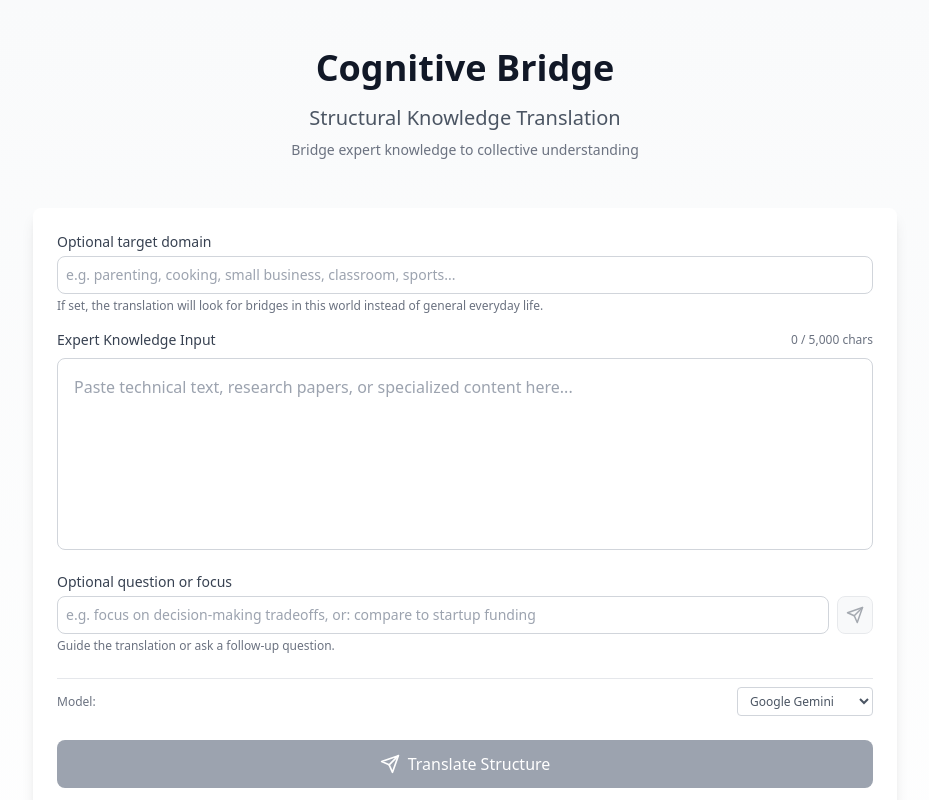
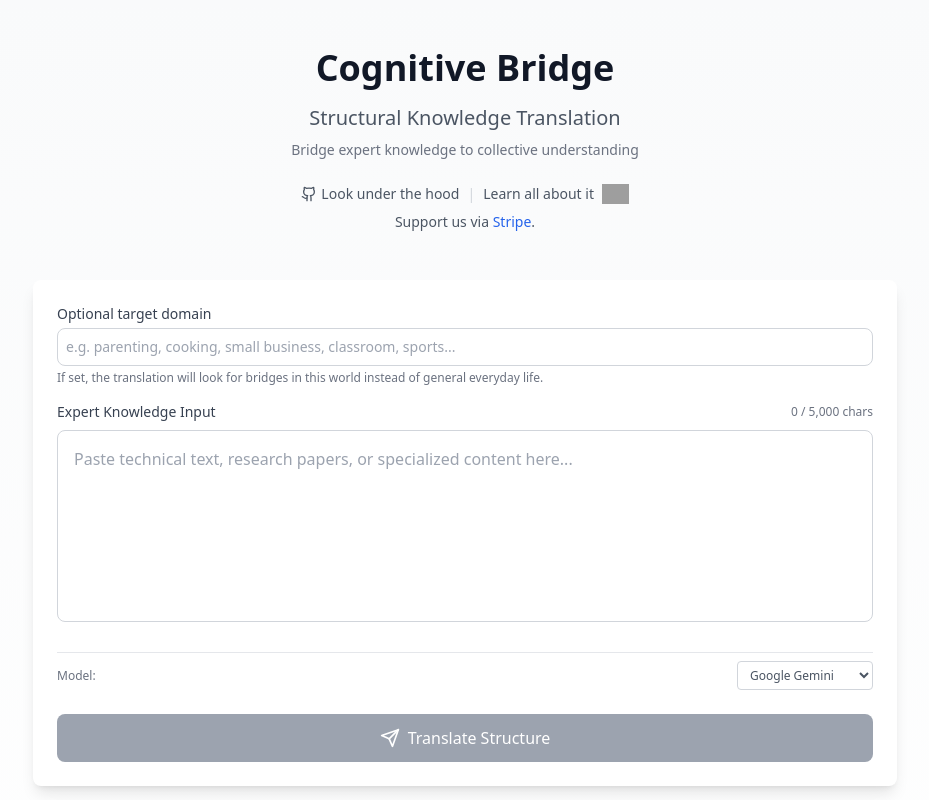
Before and after one commit to ServTrust/TrustNet, a Next.js app: page / in a window 1280 px wide. Shown: the top 800 px of the page, without its empty margins (175-1104 px from the left). Built offline with nearby package versions, Linux system fonts and the light colour scheme; grey boxes are pictures that could not be loaded.

Commit message:
initial public release

```diff
--- a/src/components/CognitiveBridge.jsx
+++ b/src/components/CognitiveBridge.jsx
@@ -1,7 +1,7 @@
 'use client'
 
 import { useState, useEffect } from 'react'
-import { Send, Loader2, X } from 'lucide-react'
+import { Send, Loader2, X, Github } from 'lucide-react'
 
 export default function CognitiveBridge() {
   const [input, setInput] = useState('')
@@ -11,8 +11,8 @@ export default function CognitiveBridge() {
   const [error, setError] = useState(null)
   const [model, setModel] = useState('gemini')
   const [targetDomain, setTargetDomain] = useState('')
-  const [userPrompt, setUserPrompt] = useState('')
-  const [context, setContext] = useState(null)
+
+
 
   // Load persisted model choice from localStorage
   useEffect(() => {
@@ -34,8 +34,8 @@ export default function CognitiveBridge() {
     setOutput('')
     setError(null)
     setTargetDomain('')
-    setUserPrompt('')
-    setContext(null)
+
+
   }
 
   const modelOptions = [
@@ -72,8 +72,8 @@ export default function CognitiveBridge() {
           text: input,
           model,
           targetDomain: targetDomain.trim() || null,
-          userPrompt: userPrompt.trim() || null,
-          context,
+
+
         }),
       })
 
@@ -119,18 +119,7 @@ export default function CognitiveBridge() {
       setLoadingStatus('Complete!')
       setOutput(data.translation)
       // Update local context so follow-up questions can refer back
-      setContext({
-        expertText: input,
-        targetDomain: targetDomain.trim() || null,
-        history: [
-          ...(context?.history || []),
-          {
-            model,
-            output: data.translation,
-            timestamp: Date.now(),
-          },
-        ],
-      })
+
     } catch (err) {
       console.error('Translation error:', err)
       setError(err.message || 'An error occurred. Please try again.')
@@ -153,6 +142,33 @@ export default function CognitiveBridge() {
           <p className="text-sm text-gray-500 mt-2">
             Bridge expert knowledge to collective understanding
           </p>
+
+          <div className="mt-6 space-y-2">
+            <div className="flex items-center justify-center gap-2 text-sm text-gray-600 flex-wrap">
+              <a
+                href="https://github.com/ServTrust/TrustNet"
+                target="_blank"
+                rel="noopener noreferrer"
+                className="flex items-center gap-1 hover:text-blue-600 hover:underline"
+              >
+                <Github size={16} />
+                Look under the hood
+              </a>
+              <span className="text-gray-300">|</span>
+              <span>Learn all about it</span>
+              <a
+                href="https://deepwiki.com/ServTrust/TrustNet"
+                target="_blank"
+                rel="noopener noreferrer"
+              >
+                <img src="https://deepwiki.com/badge.svg" alt="Ask DeepWiki" className="h-5" />
+              </a>
+            </div>
+
+            <p className="text-sm text-gray-600">
+              Support us via <a href="https://donate.stripe.com/14AaEWa98agEchnb1H0Ba00" target="_blank" rel="noopener noreferrer" className="text-blue-600 hover:underline font-medium">Stripe</a>.
+            </p>
+          </div>
         </header>
 
         <div className="bg-white rounded-lg shadow-lg p-6 space-y-6">
@@ -187,7 +203,7 @@ export default function CognitiveBridge() {
                   <span className={`text-xs ${input.length > 5000 ? 'text-orange-600 font-medium' : 'text-gray-500'}`}>
                     {input.length.toLocaleString()} / 5,000 chars
                   </span>
-                  {(input || output || targetDomain || userPrompt) && (
+                  {(input || output || targetDomain) && (
                     <button
                       onClick={handleClear}
                       disabled={loading}
@@ -214,33 +230,7 @@ export default function CognitiveBridge() {
               )}
             </div>
 
-            <div>
-              <label htmlFor="user-prompt" className="block text-sm font-medium text-gray-700 mb-1">
-                Optional question or focus
-              </label>
-              <div className="flex gap-2">
-                <input
-                  id="user-prompt"
-                  type="text"
-                  value={userPrompt}
-                  onChange={(e) => setUserPrompt(e.target.value)}
-                  onKeyDown={(e) => e.key === 'Enter' && handleTranslate()}
-                  placeholder="e.g. focus on decision-making tradeoffs, or: compare to startup funding"
-                  className="flex-1 p-2 border border-gray-300 rounded-lg focus:ring-2 focus:ring-blue-500 focus:border-transparent text-sm"
-                />
-                <button
-                  onClick={handleTranslate}
-                  disabled={loading || !input.trim()}
-                  className="bg-gray-100 text-gray-600 border border-gray-300 p-2 rounded-lg hover:bg-blue-50 hover:text-blue-600 hover:border-blue-300 disabled:opacity-50 disabled:cursor-not-allowed transition-all"
-                  title="Send Prompt / Refine"
-                >
-                  <Send size={18} />
-                </button>
-              </div>
-              <p className="mt-1 text-xs text-gray-500">
-                Guide the translation or ask a follow-up question.
-              </p>
-            </div>
+
           </div>
 
           <div className="flex items-center justify-between pt-2 border-t border-gray-200">
```
Also changed, not shown: .snapshots/config.json (deleted), .snapshots/readme.md (deleted), .snapshots/sponsors.md (deleted), public/Cognitive Bridge - Structural Knowledge Translation AKxmas.png (added), 1 other file (tests, documents, lock files or other folders).
